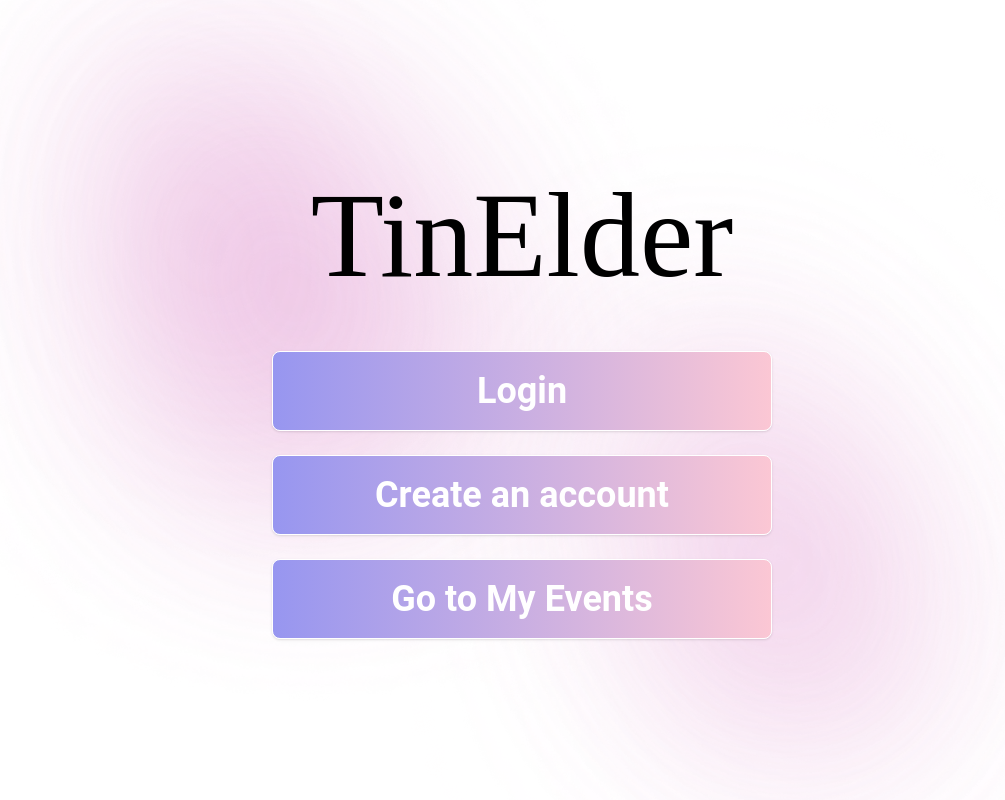
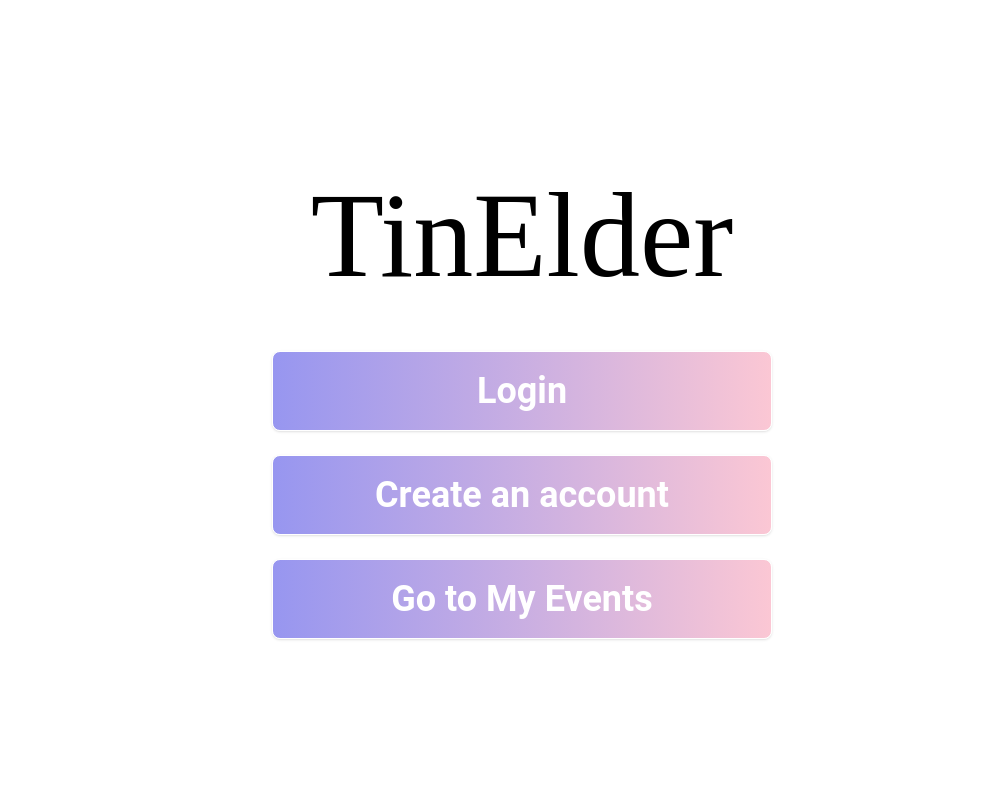
Before and after one commit to poyao0705/TinElder, a React (Vite) app in the folder FrontEnd/: page / in a window 1280 px wide. Shown: the whole page, without its empty margins (118-1123 px from the left). Built offline with nearby package versions, Linux system fonts and the light colour scheme.

Commit message:
save myEvent

```diff
--- a/FrontEnd/src/App.jsx
+++ b/FrontEnd/src/App.jsx
@@ -1,24 +1,21 @@
 import React from 'react';
-import { BrowserRouter as Router, Routes, Route } from 'react-router-dom';
+import { BrowserRouter as Router, Route, Routes } from 'react-router-dom';
 import MainContent from './components/MainContent';
+import LoginPage from './components/LoginPage';
 import RegisterPage from './components/RegisterPage';
-import LoginPage from './components/LoginPage';
-import HomePage from './components/HomePage'; // Import the HomePage component
-import './index.css';
+import MyEvents from './components/MyEvents';
 
-const App = () => {
+function App() {
   return (
-    <div className="app-background">
     <Router>
       <Routes>
         <Route path="/" element={<MainContent />} />
         <Route path="/login" element={<LoginPage />} />
         <Route path="/register" element={<RegisterPage />} />
-          <Route path="/home" element={<HomePage />} />  {/* Add the home route */}
+        <Route path="/myEvent" element={<MyEvents />} />
       </Routes>
     </Router>
-    </div>
   );
-};
+}
 
 export default App;
```
Lines whose indentation alone changed are shown as unchanged.
